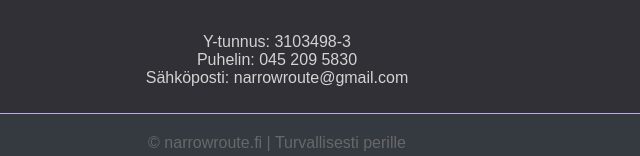
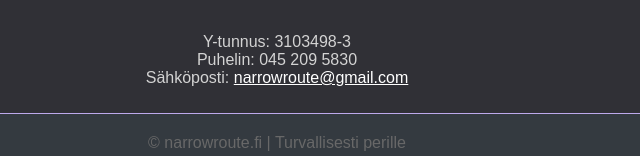
Before and after one commit to ottomanni/narrowroute, a plain HTML site: page index.html in a window 1280 px wide. Shown: the part 841-997 px from the top of the page, 363-1003 px from the left. Drawn offline with Linux system fonts and the light colour scheme.

Commit message:
Update index.html

```diff
--- a/index.html
+++ b/index.html
@@ -42,7 +42,7 @@
             <ol>
                 <li>Y-tunnus: 3103498-3</li>
                 <li>Puhelin: 045 209 5830</li>
-                <li>Sähköposti: narrowroute@gmail.com</li>
+                <li>Sähköposti: <a href="mailto:narrowroute@gmail.com" style="color:white">narrowroute@gmail.com</a></li>
             </ol>
         </div>
     </div>
```
